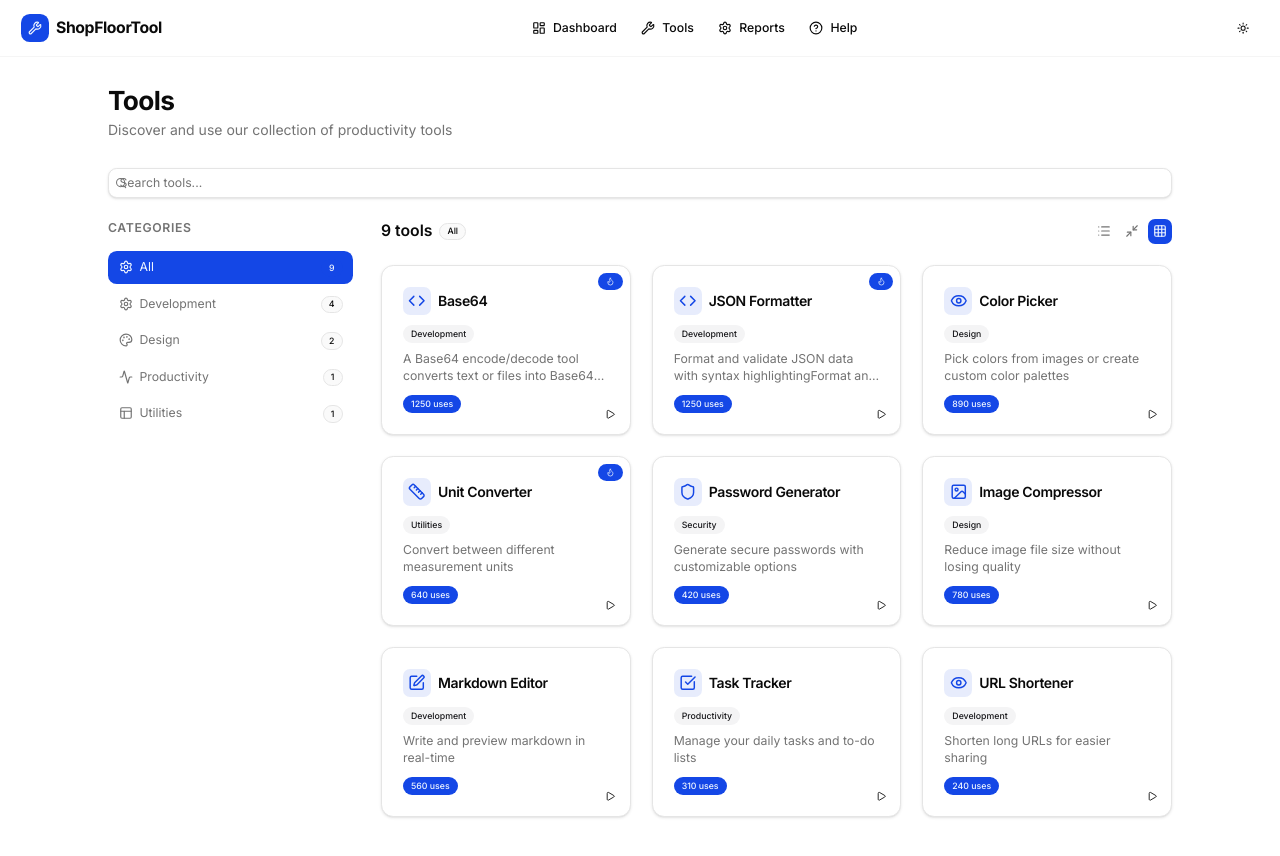
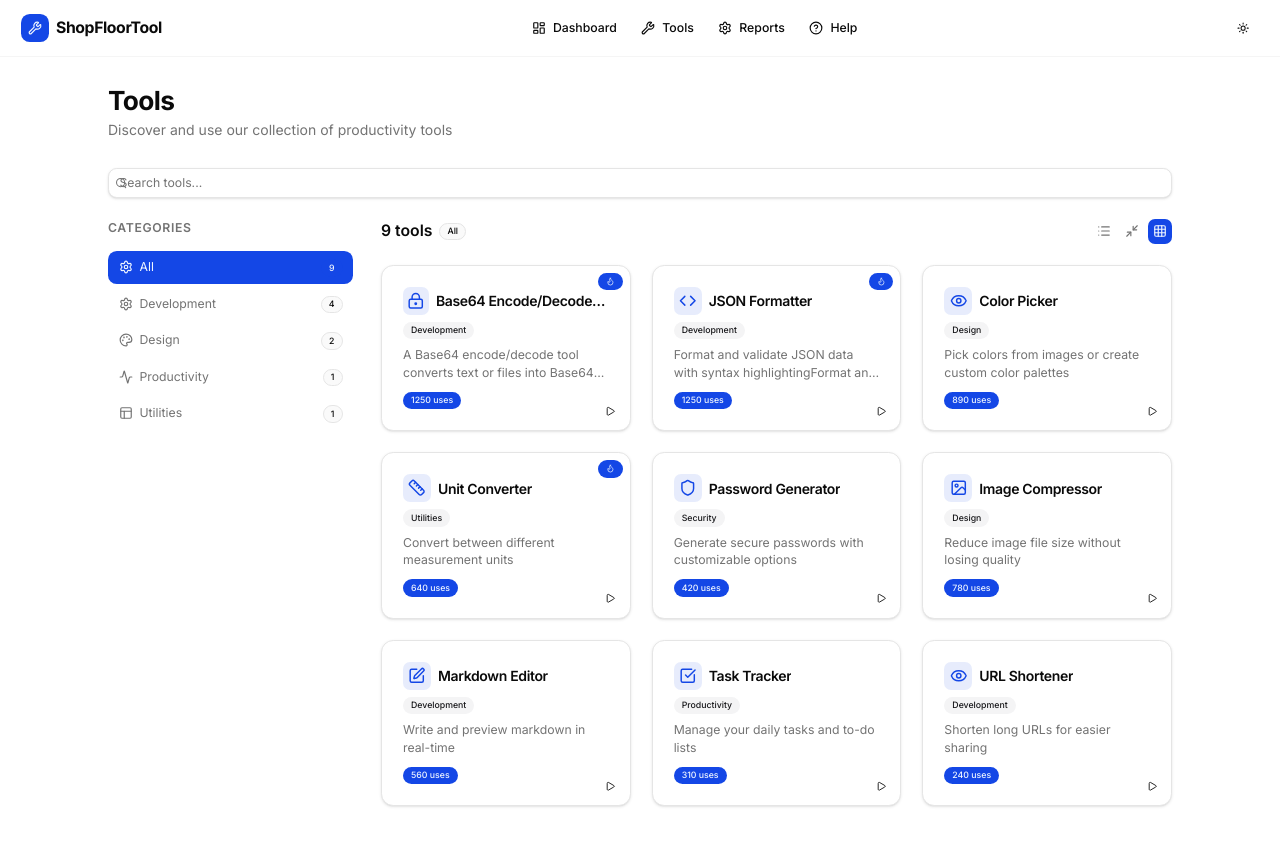
Before and after one commit to ssaisanthosh/shopfloortool, a Next.js app: page /tools in a window 1280 px wide. Built offline with nearby package versions, Linux system fonts and the light colour scheme.

Commit message:
tool template share and layout

```diff
--- a/components/tools/tool-card.tsx
+++ b/components/tools/tool-card.tsx
@@ -23,6 +23,7 @@ import {
   Ruler,
   Play,
   type LucideIcon,
+  LockKeyhole,
 } from "lucide-react"
 
 interface ToolCardProps {
@@ -40,6 +41,7 @@ const iconMap: Record<string, LucideIcon> = {
   Image,
   Link2,
   Ruler,
+  LockKeyhole,
 }
 
 export function ToolCard({ tool }: ToolCardProps) {
@@ -62,12 +64,14 @@ export function ToolCard({ tool }: ToolCardProps) {
         )}
 
         <CardHeader className="pt-6 pb-3">
-          <div className="mb-2 flex items-center justify-between">
+          <div className="mb-1 flex items-center justify-between">
             <div className="flex items-center gap-2">
               <div className="flex h-8 w-8 items-center justify-center rounded-md bg-primary/10 text-primary">
                 <IconComponent className="h-5 w-5" />
               </div>
-              <CardTitle className="text-base">{tool.name}</CardTitle>
+              <CardTitle className="line-clamp-1 text-base">
+                {tool.name}
+              </CardTitle>
             </div>
           </div>
           <div className="mb-2">
--- a/components/tools/tools-data.ts
+++ b/components/tools/tools-data.ts
@@ -27,10 +27,10 @@ export const tools: Tool[] = [
   {
     id: "0",
     slug: "base64-tool",
-    name: "Base64",
+    name: "Base64 Encode/Decode Tool",
     description: "A Base64 encode/decode tool converts text or files into Base64 strings and back, instantly in your browser. It supports URL-safe mode, copy and download, and keeps your data private.",
     category: "Development",
-    icon: "Code",
+    icon: "LockKeyhole",
     usedCount: 1250,
     new: true,
   },{
```
